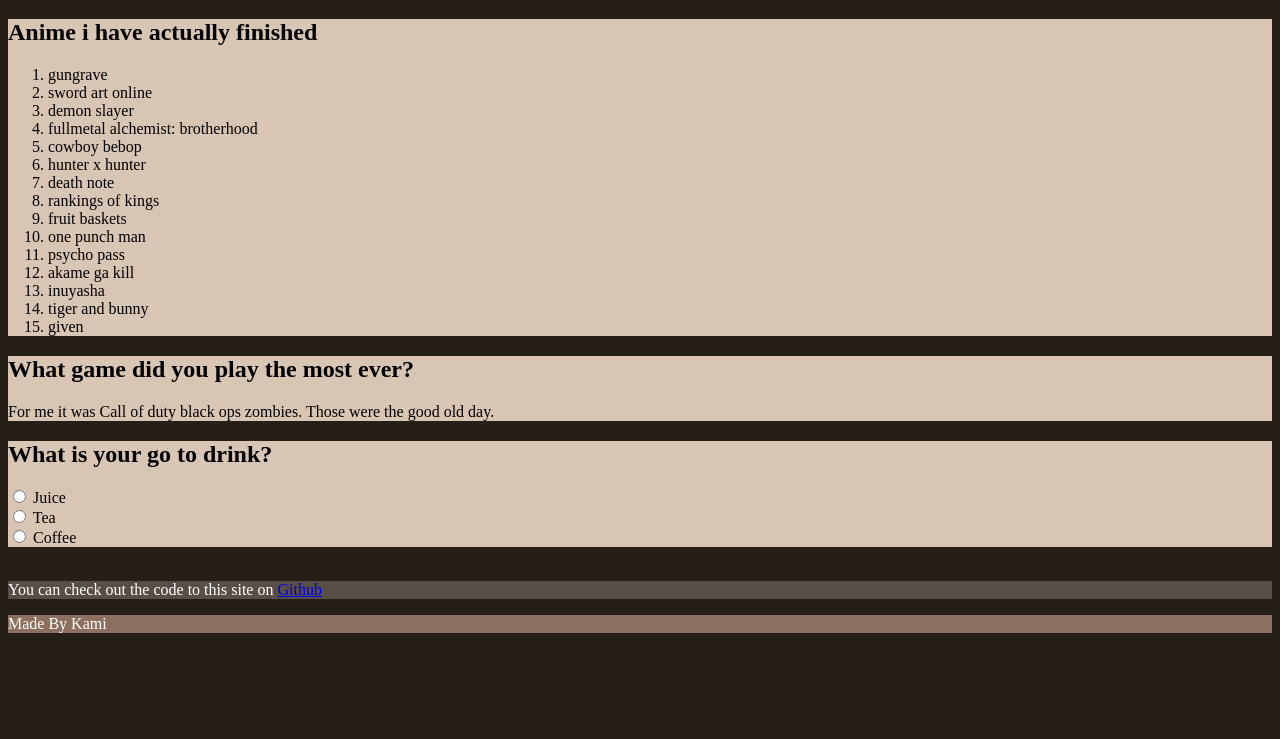
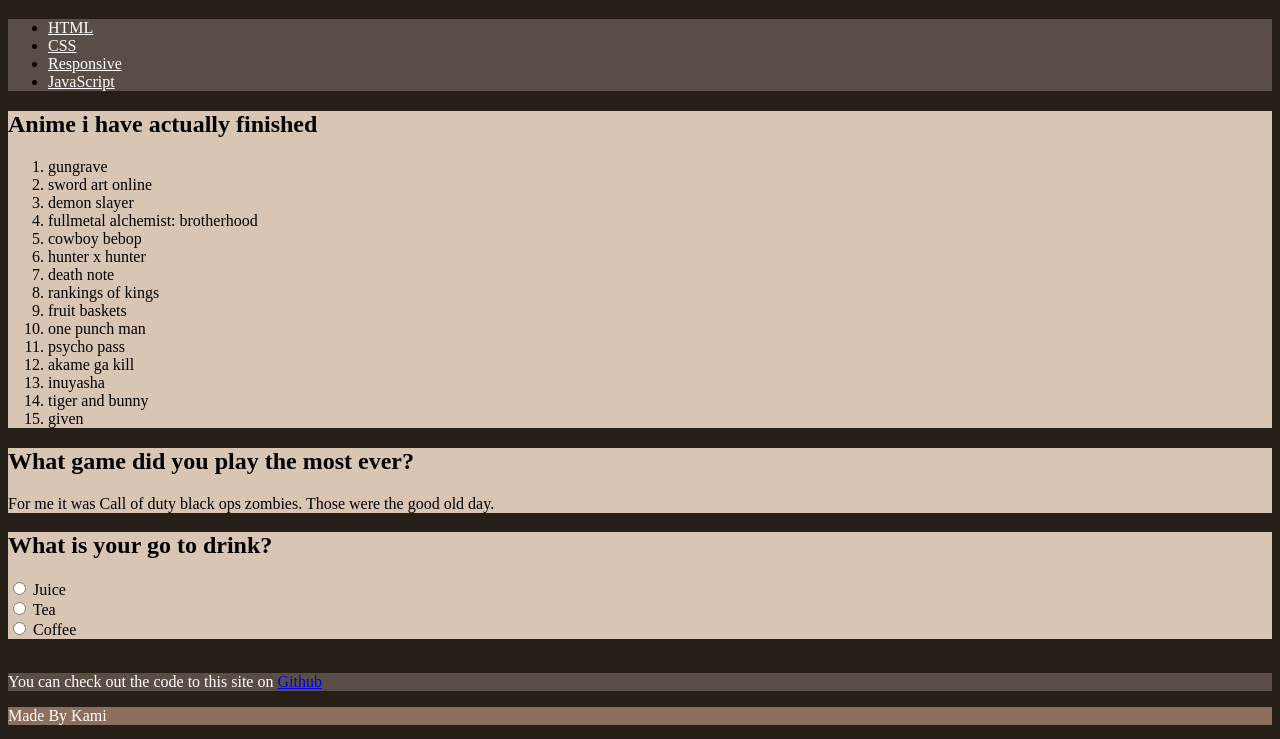
Before and after one commit to kami2049/KamisPortofolioSite, a plain HTML site: page index.html in a window 1280 px wide. Shown: the part 61-800 px from the top of the page. Drawn offline with Linux system fonts and the light colour scheme.

Commit message:
updated html file

```diff
--- a/index.html
+++ b/index.html
@@ -1,13 +1,21 @@
 <!DOCTYPE html>
 <html lang="en">
 <head>
-    <title>HTML Webpage</title>
+    <title>Home</title>
 </head>
 <body style="background-color: #261F18;">
     <header style="background-color: #8C6F5E;">
         <h1 style="color: white
         ;">Welcome to my webpage!</h1>
     </header>
+    <nav style="background-color: #594E45;">
+        <ul>
+            <li><a style="color: white;" href="#">HTML</a></li>
+            <li><a style="color: white;" href="#">CSS</a></li>
+            <li><a style="color: white;" href="#">Responsive</a></li>
+            <li><a style="color: white;" href="#">JavaScript</a></li>
+          </ul>
+    </nav>
     <article style="background-color: #D9C5B4;">
         <h2>Anime i have actually finished</h2>
         <ol>
```
